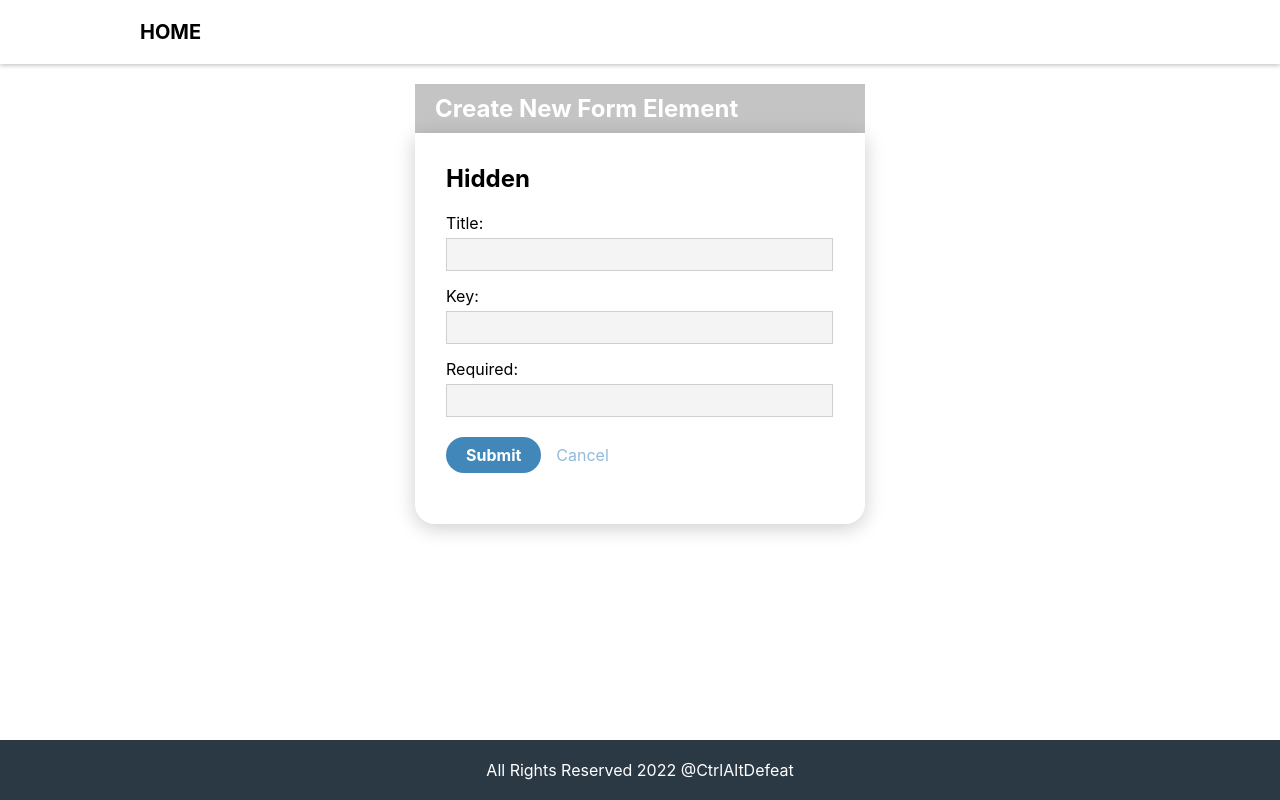
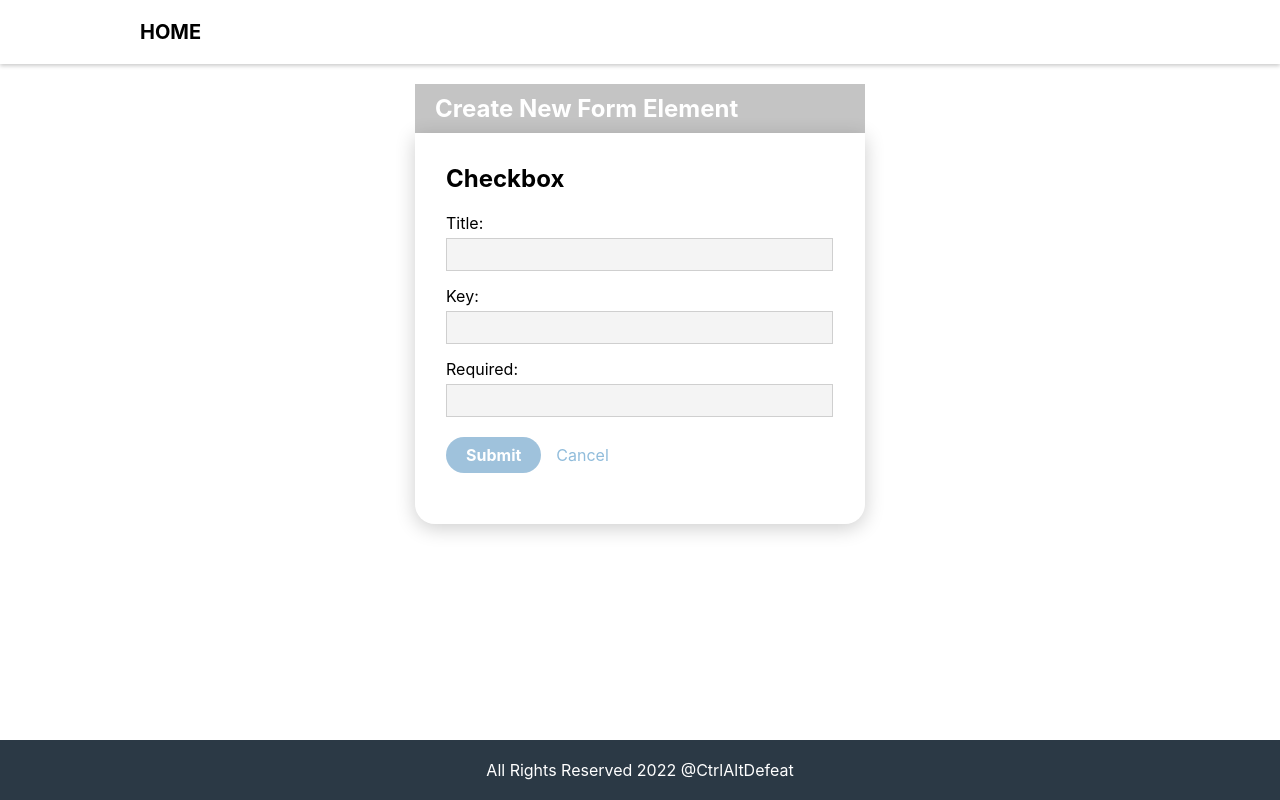
Before and after one commit to LPZ-Fabian/form-creator-app, a React (Create React App) app in the folder form-creator-app-frontend/: page /build-element/1/1 in a window 1280 px wide. Built offline with nearby package versions, Linux system fonts and the light colour scheme; no server answers.

Commit message:
Updated create element to ensure user input fields are filled out

```diff
--- a/form-creator-app-frontend/src/App.css
+++ b/form-creator-app-frontend/src/App.css
@@ -50,7 +50,14 @@ button {
   font-size: 13px;
   cursor: pointer;
 }
+button:disabled {
+  opacity: 0.5;
+  cursor: default;
+}
 
+button:enabled {
+  opacity: 1;
+}
 button.solid-button {
   display: block;
 }
--- a/form-creator-app-frontend/src/components/CreateElement.js
+++ b/form-creator-app-frontend/src/components/CreateElement.js
@@ -26,6 +26,7 @@ const CreateElement = () => {
       });
   };
   useEffect(() => {
+    enableSubmit();
     DefaultFormElementService.getDefaultFormElementById(defaultId)
       .then((response) => {
         setType(response.data.type);
@@ -34,14 +35,21 @@ const CreateElement = () => {
         console.log(error);
       });
   }, []);
-
+  const enableSubmit = () =>{
+    let button = document.getElementById("toggle");
+    if(title != "" && key !="" && required != ""){
+      button.disabled = false
+    }else{
+      button.disabled = true
+    }
+  }
   const pageTitle = () => {
     let titleType;
-    if (defaultId === 1) {
+    if (defaultId == 1) {
       titleType = "Checkbox";
-    } else if (defaultId === 2) {
+    } else if (defaultId == 2) {
       titleType = "Text Field";
-    } else if (defaultId === 3) {
+    } else if (defaultId == 3) {
       titleType = "Text Area";
     } else {
       titleType = "Hidden";
@@ -52,18 +60,18 @@ const CreateElement = () => {
   return (
     <section className="create-element">
       <div className="inner-column">
-        <h1 class="overlay-heading">Create New Form Element</h1>
+        <h1 className="overlay-heading">Create New Form Element</h1>
         <div className="overlay">
           <h2 className="page-title">{pageTitle()}</h2>
           <form>
             <div className="field">
               <label className="form-label">Title:</label>
-              <input
+              <input required
                 type="text"
                 name="title"
                 className="form-control"
                 value={title}
-                onChange={(e) => setTitle(e.target.value)}
+                onChange={(e) => (setTitle(e.target.value), enableSubmit())}
               ></input>
             </div>
             <div className="field">
@@ -73,7 +81,7 @@ const CreateElement = () => {
                 name="key"
                 className="form-control"
                 value={key}
-                onChange={(e) => setKey(e.target.value)}
+                onChange={(e) => (setKey(e.target.value), enableSubmit())}
               ></input>
             </div>
             <div className="field">
@@ -83,11 +91,11 @@ const CreateElement = () => {
                 name="required"
                 className="form-control"
                 value={required}
-                onChange={(e) => setRequired(e.target.value)}
+                onChange={(e) => (setRequired(e.target.value), enableSubmit())}
               ></input>
             </div>
             <div className="form-actions">
-              <button className="solid-button" onClick={(e) => addElementToForm(e)}>
+              <button className="solid-button" id= "toggle" onClick={(e) => addElementToForm(e)}>
                 Submit
               </button>
               <Link to={"/add-element/" + formId} className="secondary-action">
--- a/form-creator-app-frontend/src/components/CreateForm.js
+++ b/form-creator-app-frontend/src/components/CreateForm.js
@@ -9,6 +9,8 @@ const CreateForm = () => {
   const [Description, setDescription] = useState("");
   const { id } = useParams();
   const navigate = useNavigate();
+  const pathName = window.location.pathname;
+
 
   //create const to store title
   useEffect(() => {
@@ -39,6 +41,13 @@ const CreateForm = () => {
         console.log(error);
       });
   };
+  const buttonType = () => {
+    if (pathName.includes("/user-form")) {
+      return "Create Form";
+    } else {
+      return "Update Form";
+    }
+  }
   const submitForm = (redirect) => {
     const form = {
       title: UserFormTitle,
@@ -131,7 +140,7 @@ const CreateForm = () => {
           </table>
           <div className="actions">
             <button className="solid-button" onClick={() => submitForm(true)}>
-              Create Form
+              {buttonType()}
             </button>
           </div>
         </div>
```
Also changed, not shown: 1 other file (tests, documents, lock files or other folders).
